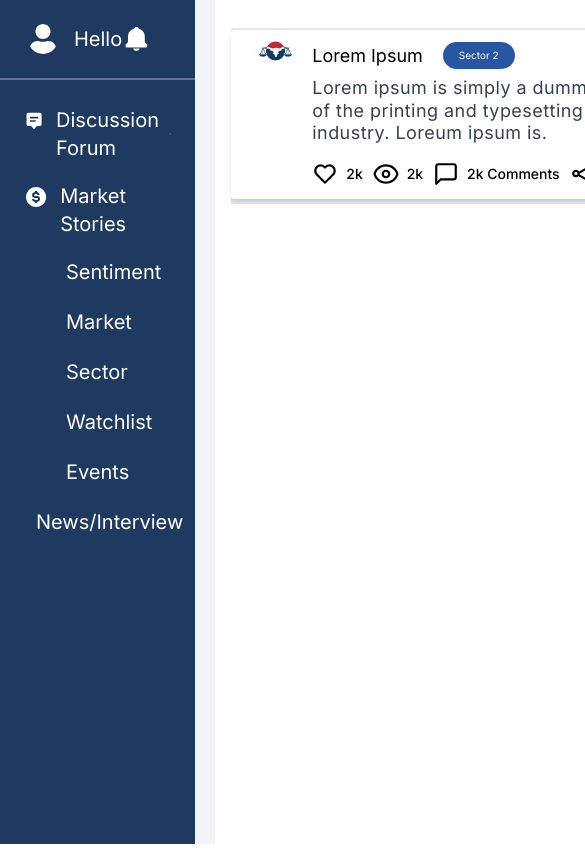
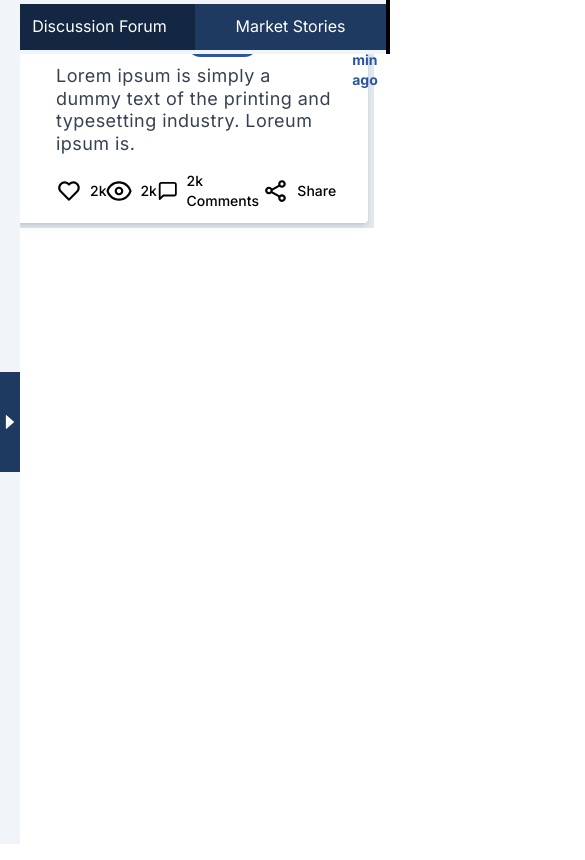
Before and after one commit to anku-js/goindia, a Next.js app: page / in a window 390 px wide. Shown: the top 860 px of the page, 585 px wide, since content can reach past the window. Built offline with nearby package versions, Linux system fonts and the light colour scheme.

Commit message:
feat(Tabs): made UI and functionality for changing different tabs

```diff
--- a/src/app/Components/BlogPosts/BlogPosts.tsx
+++ b/src/app/Components/BlogPosts/BlogPosts.tsx
@@ -1,9 +1,9 @@
 export default function BlogPosts() {
   return (
-    <div className="w-[40%] bg-white">
-      <div className=" mx-4 my-4">
+    <div className="bg-white">
+      <div className=" ">
         <div>
-          <img src="/sunrise.jpeg" alt="blogPost image" className="rounded-tl-[3px] rounded-tr-[3px] w-full"/>
+          <img src="/sunrise.jpeg" alt="blogPost image" className="rounded-tl-[3px] rounded-tr-[3px]"/>
         </div>
         <div className="px-3 py-3 border-x-2 border-slate-100">
           <h2 className="text-xs text-[#28303d] font-semibold">The Coldest Sunset</h2>
--- a/src/app/Components/Posts/Posts.tsx
+++ b/src/app/Components/Posts/Posts.tsx
@@ -4,8 +4,8 @@ import { FiMessageSquare } from "react-icons/fi";
 
 export default function Posts() {
   return (
-    <section className="bg-white w-full">
-      <div className="pt-[2px] pr-[6px] pb-[5px] mx-4 my-7 bg-slate-200">
+    <div className="bg-white w-full">
+      <div className="pt-[2px] pr-[6px] pb-[5px] bg-slate-200">
         <div className="flex rounded bg-white shadow-md">
           <div className="rounded-full w-[60px]  ml-6">
             <img src="/favicon.png" className="rounded-full w-full" />
@@ -45,6 +45,6 @@ export default function Posts() {
           </p>
         </div>
       </div>
-    </section>
+    </div>
   );
 }
--- a/src/app/Components/Sidebar/Sidebar.tsx
+++ b/src/app/Components/Sidebar/Sidebar.tsx
@@ -5,10 +5,16 @@ import {
   BiSolidDollarCircle,
   BiCaretDown,
 } from "react-icons/bi";
+import { AiOutlineCaretRight, AiOutlineCaretLeft } from "react-icons/ai";
 
-export default function Sidebar() {
+export default function Sidebar({
+  isSidebarOpened,
+  handleClick,
+  setSelectedTab,
+  selectedTab,
+}) {
   return (
-    <section className="bg-[#1f3a61] w-[50%] text-white text-xl h-screen">
+    <section className="fixed bg-[#1f3a61] text-white text-xl min-h-screen w-1/2 z-10 lg:relative lg:w-[30%]">
       <div className="px-7 py-6 flex justify-between items-center">
         <div className="flex items-center gap-4">
           <FaUser className="flex w-[30px] h-[30px] rounded-full" />
@@ -18,14 +24,24 @@ export default function Sidebar() {
       </div>
       <div className="py-4 border-t-2 border-slate-500 ">
         <ul>
-          <li className="flex items-center justify-between px-6 py-2.5 hover:bg-[#142742]">
+          <li
+            className={`flex items-center justify-between px-6 py-2.5 hover:bg-[#142742] ${
+              selectedTab === "Discussion" && "bg-[#142742]"
+            }`}
+            onClick={() => setSelectedTab("Discussion")}
+          >
             <div className="flex gap-3">
               <BiSolidMessageAltDetail className="w-[30px] h-[30px]" />
               <p>Discussion Forum</p>
             </div>
             <BiCaretDown />
           </li>
-          <li className="flex gap-3 px-6 py-2.5 hover:bg-[#142742]">
+          <li
+            className={`flex gap-3 px-6 py-2.5 hover:bg-[#142742] ${
+              selectedTab === "Market" && "bg-[#142742]"
+            }`}
+            onClick={() => setSelectedTab("Market")}
+          >
             <BiSolidDollarCircle className="w-[30px] h-[30px]" />
             <p>Market Stories</p>
           </li>
--- /dev/null
+++ b/src/app/Components/SidebarToggle/SidebarToggle.tsx
@@ -0,0 +1,27 @@
+import { AiOutlineCaretRight, AiOutlineCaretLeft } from "react-icons/ai";
+
+interface Props {
+  handleClick: any;
+  isSidebarOpened: boolean;
+}
+
+export default function SidebarToggle({ handleClick, isSidebarOpened }: Props) {
+  return (
+    <button
+      className={`fixed z-10 flex items-center h-screen bg-slate-100 button open lg:relative lg:left-[0] ${
+        isSidebarOpened ? "left-[50%] " : "left-[0]"
+      }`}
+    >
+      <div
+        className="flex items-center h-[100px] bg-[#1f3a61]"
+        onClick={handleClick}
+      >
+        {isSidebarOpened ? (
+          <AiOutlineCaretLeft className="text-white text-[20px]" />
+        ) : (
+          <AiOutlineCaretRight className="text-white text-[20px]" />
+        )}
+      </div>
+    </button>
+  );
+}
--- /dev/null
+++ b/src/app/Components/Tabs/Tabs.tsx
@@ -0,0 +1,28 @@
+export default function Tabs({ selectedTab, setSelectedTab }) {
+  return (
+    <div className=" w-full fixed left-0 border-x-4 border-black bg-slate-100 lg:hidden text-white">
+      <div className="flex justify-between my-1">
+        <div
+          className={`text-center py-2.5 border-b-2 border-transparent w-1/2 ${
+            selectedTab === "Discussion"
+              ? "bg-[#142742] border-pink-700"
+              : "bg-[#1f3a61]"
+          }`}
+          onClick={() => setSelectedTab("Discussion")}
+        >
+          Discussion Forum
+        </div>
+        <div
+          className={`text-center py-2.5 border-b-2 border-transparent w-1/2 ${
+            selectedTab === "Market"
+              ? "bg-[#142742] border-pink-700"
+              : "bg-[#1f3a61]"
+          }`}
+          onClick={() => setSelectedTab("Market")}
+        >
+          Market Stories
+        </div>
+      </div>
+    </div>
+  );
+}
--- a/src/app/page.tsx
+++ b/src/app/page.tsx
@@ -1,14 +1,42 @@
+"use client";
+import { useState } from "react";
 import Sidebar from "./Components/Sidebar/Sidebar";
 import Posts from "./Components/Posts/Posts";
 import BlogPosts from "./Components/BlogPosts/BlogPosts";
+import SidebarToggle from "./Components/SidebarToggle/SidebarToggle";
+import Tabs from "./Components/Tabs/Tabs";
+import "./globals.css";
 
 export default function Home() {
+  const [isSidebarOpened, setIsSidebarOpened] = useState(false);
+  const [selectedTab, setSelectedTab] = useState("Discussion");
+  function handleClick() {
+    setIsSidebarOpened(!isSidebarOpened);
+  }
   return (
-    <div className="flex gap-5 bg-slate-100">
-      <Sidebar />
-      <section className="flex">
-        <Posts />
-        <BlogPosts />
+    <div className="flex">
+      {isSidebarOpened && (
+        <Sidebar
+          isSidebarOpened={isSidebarOpened}
+          handleClick={handleClick}
+          selectedTab={selectedTab}
+          setSelectedTab={setSelectedTab}
+        />
+      )}
+      <SidebarToggle
+        isSidebarOpened={isSidebarOpened}
+        handleClick={handleClick}
+      />
+      <section
+        className={`h-screen w-[100%] lg:${
+          isSidebarOpened ? "w-[70%]" : "w-[100%]"
+        }`}
+      >
+        <Tabs selectedTab={selectedTab} setSelectedTab={setSelectedTab} />
+        <div className="flex h-screen mx-4 my-4">
+          {selectedTab === "Discussion" && <Posts />}
+          {selectedTab === "Market" && <BlogPosts />}
+        </div>
       </section>
     </div>
   );
```
Also changed, not shown: src/app/Components/BlogPosts/blog.scss (added).
